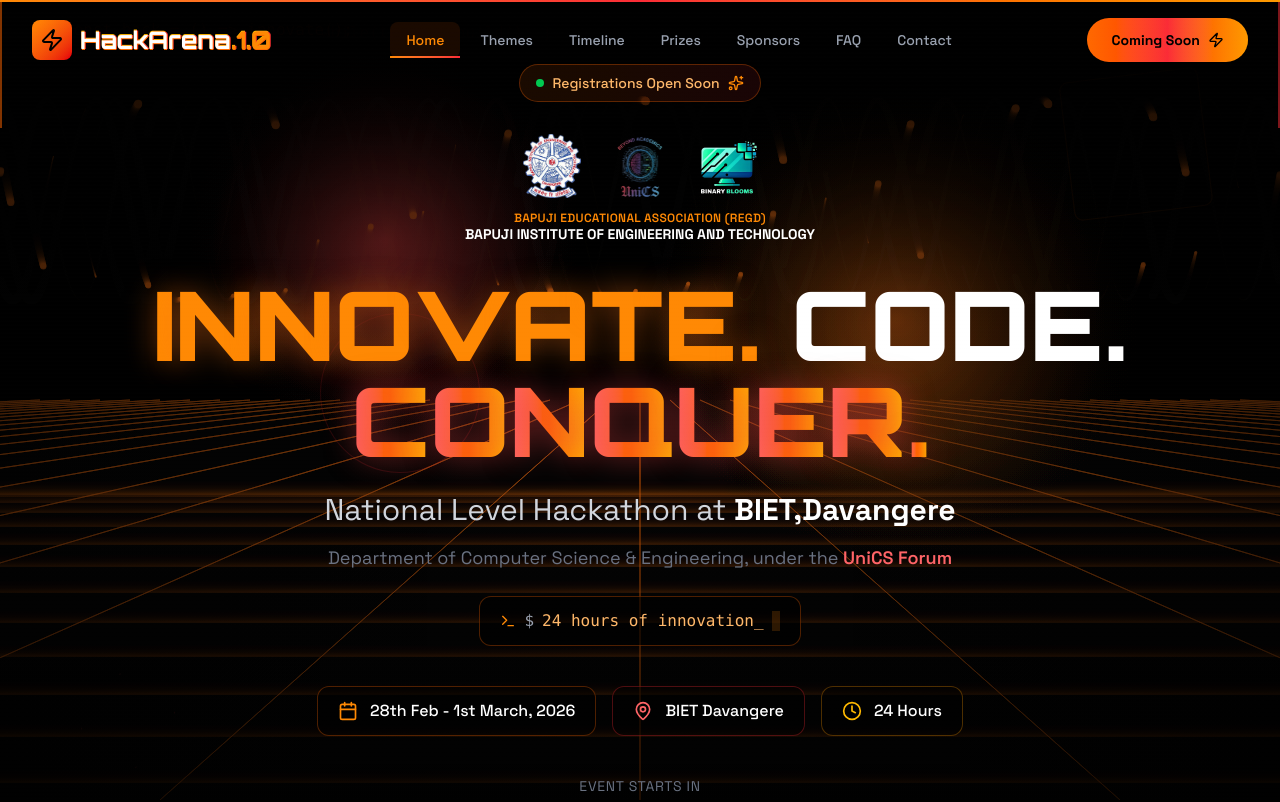
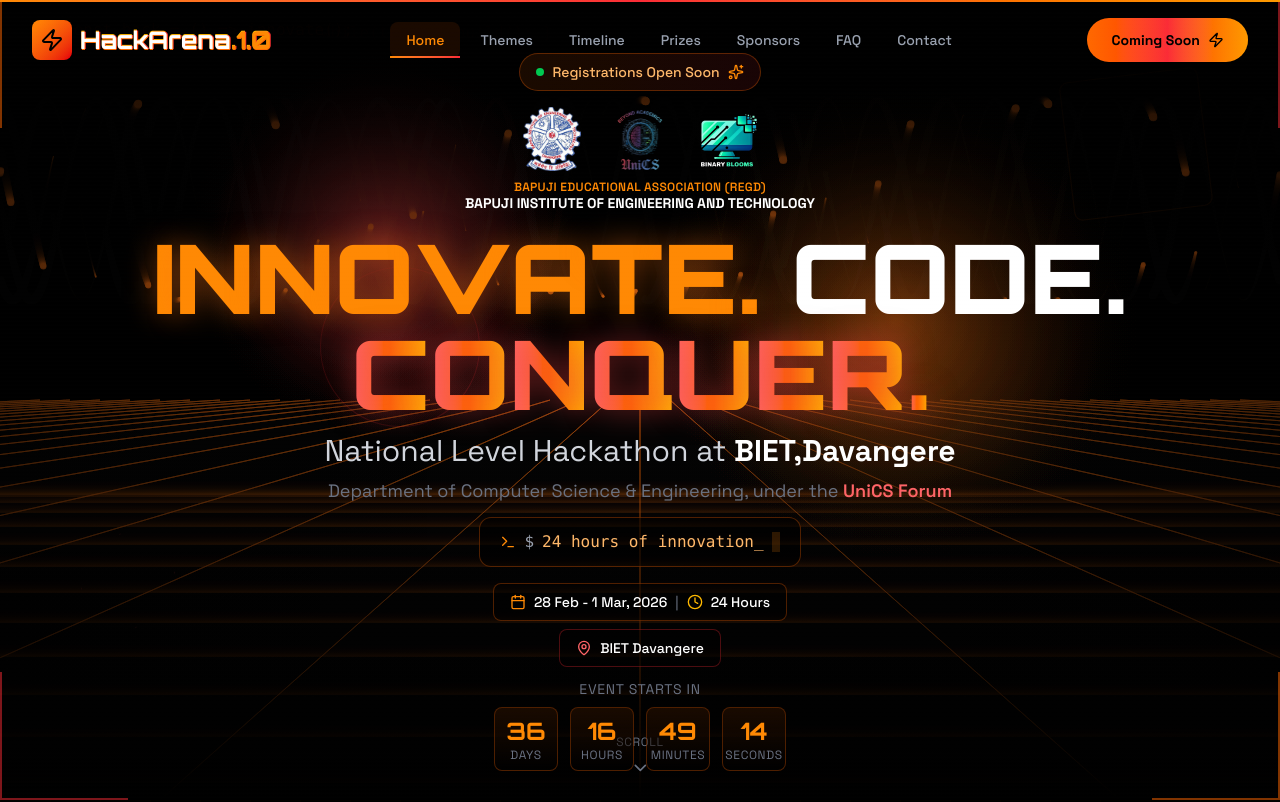
Before and after one commit to sanjukp6/hackarena2, a React (Vite) app: page / in a window 1280 px wide. Shown: the top 802 px of the page. Built offline with nearby package versions, Linux system fonts and the light colour scheme.

Commit message:
Optimize Hero layout: reduce spacing, merge date/time cards, shrink countdown timer

```diff
--- a/src/components/Hero.tsx
+++ b/src/components/Hero.tsx
@@ -92,7 +92,7 @@
   }, []);
 
   return (
-    <div className="flex gap-3 md:gap-4">
+    <div className="flex gap-2 md:gap-3">
       {Object.entries(timeLeft).map(([key, value]) => (
         <motion.div
           key={key}
@@ -101,9 +101,9 @@
           transition={{ delay: 1 + Object.keys(timeLeft).indexOf(key) * 0.1 }}
           className="relative"
         >
-          <div className="w-16 h-16 md:w-20 md:h-20 bg-black/50 backdrop-blur-sm border border-orange-500/30 rounded-lg flex flex-col items-center justify-center relative overflow-hidden group hover:border-orange-400/60 transition-colors">
+          <div className="w-14 h-14 md:w-16 md:h-16 bg-black/50 backdrop-blur-sm border border-orange-500/30 rounded-lg flex flex-col items-center justify-center relative overflow-hidden group hover:border-orange-400/60 transition-colors">
             <div className="absolute inset-0 bg-gradient-to-b from-orange-500/10 to-transparent" />
-            <span className="font-display text-2xl md:text-3xl font-bold text-orange-400 relative z-10">
+            <span className="font-display text-xl md:text-2xl font-bold text-orange-400 relative z-10">
               {value.toString().padStart(2, '0')}
             </span>
             <span className="text-[10px] md:text-xs text-gray-500 uppercase tracking-wider relative z-10">
@@ -172,7 +172,7 @@
 
       <motion.div
         style={{ y, opacity, scale }}
-        className="relative z-10 text-center px-4 max-w-6xl mx-auto pt-32 md:pt-16"
+        className="relative z-10 text-center px-4 max-w-6xl mx-auto pt-20 md:pt-12"
       >
 
         {/* Status Badge */}
@@ -180,7 +180,7 @@
           initial={{ opacity: 0, y: -20 }}
           animate={{ opacity: 1, y: 0 }}
           transition={{ duration: 0.6, delay: 0.2 }}
-          className="inline-flex items-center gap-2 px-3 py-1.5 md:px-4 md:py-2 bg-gradient-to-r from-orange-500/10 to-red-500/10 backdrop-blur-sm rounded-full border border-orange-500/30 mb-4 md:mb-8"
+          className="inline-flex items-center gap-2 px-3 py-1.5 md:px-4 md:py-2 bg-gradient-to-r from-orange-500/10 to-red-500/10 backdrop-blur-sm rounded-full border border-orange-500/30 mb-2 md:mb-4"
         >
           <span className="relative flex h-2 w-2">
             <span className="animate-ping absolute inline-flex h-full w-full rounded-full bg-green-400 opacity-75" />
@@ -195,7 +195,7 @@
           initial={{ opacity: 0, y: -30 }}
           animate={{ opacity: 1, y: 0 }}
           transition={{ duration: 0.8, delay: 0.4 }}
-          className="flex flex-col items-center gap-3 mb-6 md:mb-8"
+          className="flex flex-col items-center gap-2 mb-3 md:mb-4"
         >
           {/* All Three Logos in a Row */}
           <div className="flex items-center justify-center gap-4 md:gap-6">
@@ -243,7 +243,7 @@
           variants={titleVariants}
           initial="hidden"
           animate="visible"
-          className="mb-4 md:mb-6"
+          className="mb-2 md:mb-3"
         >
           {words.map((word, wordIndex) => (
             <div key={wordIndex} className="inline-block mx-1 md:mx-4">
@@ -277,7 +277,7 @@
           initial={{ opacity: 0, y: 20 }}
           animate={{ opacity: 1, y: 0 }}
           transition={{ duration: 0.8, delay: 0.8 }}
-          className="space-y-4 mb-6"
+          className="space-y-2 mb-3"
         >
           <p className="text-xl md:text-2xl lg:text-3xl text-gray-300">
             National Level Hackathon at{' '}
@@ -290,37 +290,37 @@
         </motion.div>
 
         {/* Typing Terminal */}
-        <div className="flex justify-center mb-10">
+        <div className="flex justify-center mb-4">
           <TypingTerminal />
         </div>
 
         {/* Info Cards */}
         <motion.div
-          initial={{ opacity: 0, y: 30 }}
+          initial={{ opacity: 0, y: 20 }}
           animate={{ opacity: 1, y: 0 }}
           transition={{ duration: 0.8, delay: 1 }}
-          className="flex flex-wrap justify-center gap-4 mb-10"
+          className="flex flex-col items-center gap-2 mb-3"
         >
-          {[
-            { icon: Calendar, text: '28th Feb - 1st March, 2026', color: 'orange' },
-            { icon: MapPin, text: 'BIET Davangere', color: 'red' },
-            { icon: Clock, text: '24 Hours', color: 'amber' },
-          ].map(({ icon: Icon, text, color }) => (
-            <motion.div
-              key={text}
-              whileHover={{ scale: 1.05, y: -5 }}
-              className={`flex items-center gap-3 px-5 py-3 bg-black/50 backdrop-blur-sm rounded-xl border transition-all duration-300 ${color === 'orange'
-                ? 'border-orange-500/30 hover:border-orange-400 hover:shadow-lg hover:shadow-orange-500/20'
-                : color === 'red'
-                  ? 'border-red-500/30 hover:border-red-400 hover:shadow-lg hover:shadow-red-500/20'
-                  : 'border-amber-500/30 hover:border-amber-400 hover:shadow-lg hover:shadow-amber-500/20'
-                }`}
-            >
-              <Icon className={`w-5 h-5 ${color === 'orange' ? 'text-orange-400' : color === 'red' ? 'text-red-400' : 'text-amber-400'
-                }`} />
-              <span className="text-white font-medium">{text}</span>
-            </motion.div>
-          ))}
+          {/* Date & Duration Card */}
+          <motion.div
+            whileHover={{ scale: 1.05, y: -3 }}
+            className="flex items-center gap-2 px-4 py-2 bg-black/50 backdrop-blur-sm rounded-lg border border-orange-500/30 hover:border-orange-400 hover:shadow-lg hover:shadow-orange-500/20 transition-all duration-300 text-sm"
+          >
+            <Calendar className="w-4 h-4 text-orange-400" />
+            <span className="text-white font-medium">28 Feb - 1 Mar, 2026</span>
+            <span className="text-gray-500">|</span>
+            <Clock className="w-4 h-4 text-amber-400" />
+            <span className="text-white font-medium">24 Hours</span>
+          </motion.div>
+
+          {/* Location Card */}
+          <motion.div
+            whileHover={{ scale: 1.05, y: -3 }}
+            className="flex items-center gap-2 px-4 py-2 bg-black/50 backdrop-blur-sm rounded-lg border border-red-500/30 hover:border-red-400 hover:shadow-lg hover:shadow-red-500/20 transition-all duration-300 text-sm"
+          >
+            <MapPin className="w-4 h-4 text-red-400" />
+            <span className="text-white font-medium">BIET Davangere</span>
+          </motion.div>
         </motion.div>
 
         {/* Countdown Timer */}
@@ -328,7 +328,7 @@
           initial={{ opacity: 0, y: 30 }}
           animate={{ opacity: 1, y: 0 }}
           transition={{ duration: 0.8, delay: 1.2 }}
-          className="flex flex-col items-center gap-4 mb-12"
+          className="flex flex-col items-center gap-2 mb-6"
         >
           <p className="text-gray-500 text-sm uppercase tracking-wider">Event Starts In</p>
           <CountdownTimer />
```
